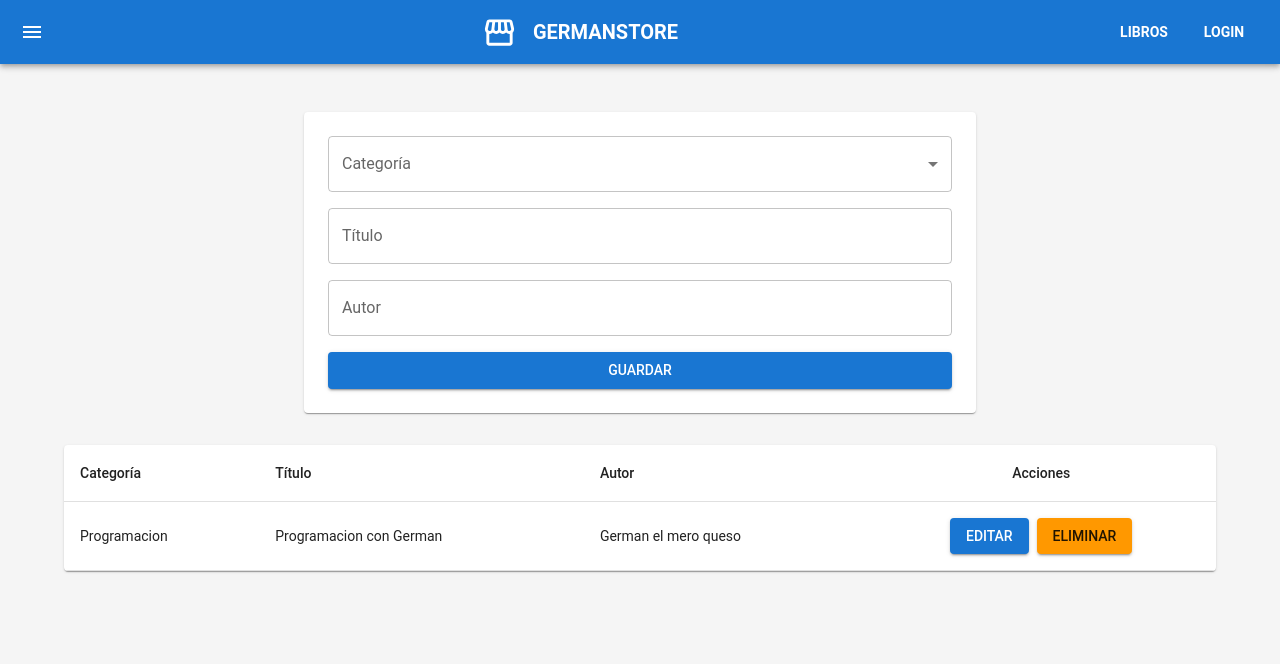
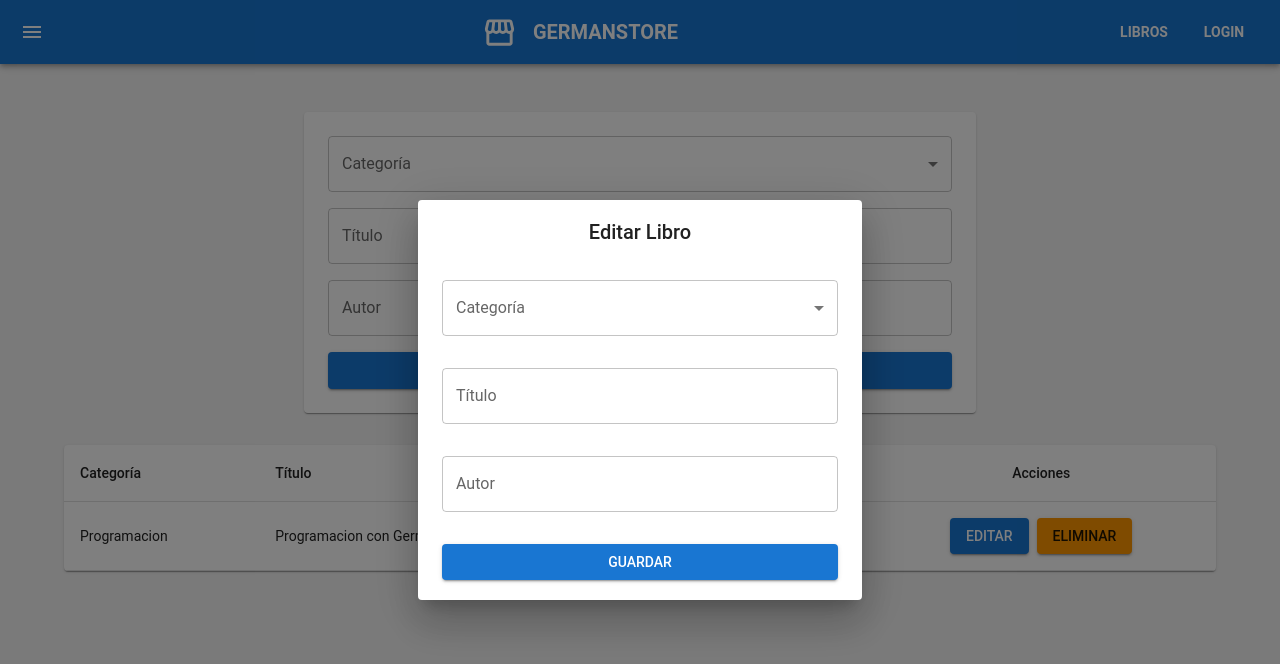
Before and after one commit to Gmach07/Online-Store-React-, a React (Vite) app: page /libros in a window 1280 px wide. Both pictures are taken after a click on the button "EDITAR". Shown: the top 664 px of the page. Built offline with nearby package versions, Linux system fonts and the light colour scheme.

Commit message:
Se hizo un cuadro de dialogo para la pantalla libros

```diff
--- a/src/componentes/pantallas/Libro.jsx
+++ b/src/componentes/pantallas/Libro.jsx
@@ -12,7 +12,10 @@
   TableBody,
   TableRow,
   TableCell,
-  Paper
+  Paper,
+  Dialog,
+  DialogContent,
+  DialogTitle
 } from '@mui/material';
 import { makeStyles } from '@mui/styles';
 
@@ -42,6 +45,12 @@
 const Libro = () => {
     const classes = useStyles();
     const [libro, setLibro] = useState(ClearLibro);
+    const [open, setOpen] = useState(false);
+    const [libroEdita, setLibroEdita] = useState({
+        categoriaE: '',
+        tituloE: '',
+        autorE: ''
+    });
 
     const handleChange = (e) => {
         const { name, value } = e.target;
@@ -59,12 +68,28 @@
     };
 
     const abrirDialog = () => {
+        setOpen(true);
         console.log("boton editar funcionando");
     };
 
     const eliminarData = () => {
         console.log("boton eliminar funcionando");
     };
+
+    const handleChangeEdita = (e) => {
+        const { name, value } = e.target;
+        setLibroEdita((prev) => ({ ...prev, [name]: value }));
+    }
+
+    const cerrarDialog = () => {
+        setOpen(false);
+    }
+
+    const editarData = (e) => {
+        e.preventDefault();
+        console.log("Libro editado:", libroEdita);
+        cerrarDialog();
+    }
 
     return (
         <Container className={classes.containermt}>
@@ -163,6 +188,64 @@
                     </TableBody>
                 </Table>
             </TableContainer>
+
+            {/* Diálogo de edición */}
+            <Dialog
+                open={open}
+                onClose={cerrarDialog}
+                maxWidth="xs"
+                fullWidth
+            >
+                <DialogTitle align="center">Editar Libro</DialogTitle>
+                <DialogContent>
+                    <form onSubmit={editarData}>
+                        <TextField
+                            select
+                            label="Categoría"
+                            variant="outlined"
+                            fullWidth
+                            sx={{ my: 2 }}
+                            name="categoriaE"
+                            value={libroEdita.categoriaE}
+                            onChange={handleChangeEdita}
+                        >
+                            <MenuItem value="Programacion">Programación</MenuItem>
+                            <MenuItem value="Historia">Historia</MenuItem>
+                            <MenuItem value="Matematicas">Matemáticas</MenuItem>
+                        </TextField>
+
+                        <TextField
+                            label="Título"
+                            variant="outlined"
+                            fullWidth
+                            sx={{ my: 2 }}
+                            name="tituloE"
+                            value={libroEdita.tituloE}
+                            onChange={handleChangeEdita}
+                        />
+
+                        <TextField
+                            label="Autor"
+                            variant="outlined"
+                            fullWidth
+                            sx={{ my: 2 }}
+                            name="autorE"
+                            value={libroEdita.autorE}
+                            onChange={handleChangeEdita}
+                        />
+
+                        <Button
+                            variant="contained"
+                            color="primary"
+                            fullWidth
+                            sx={{ mt: 2 }}
+                            type="submit"
+                        >
+                            Guardar
+                        </Button>
+                    </form>
+                </DialogContent>
+            </Dialog>
         </Container>
     );
 };
```
